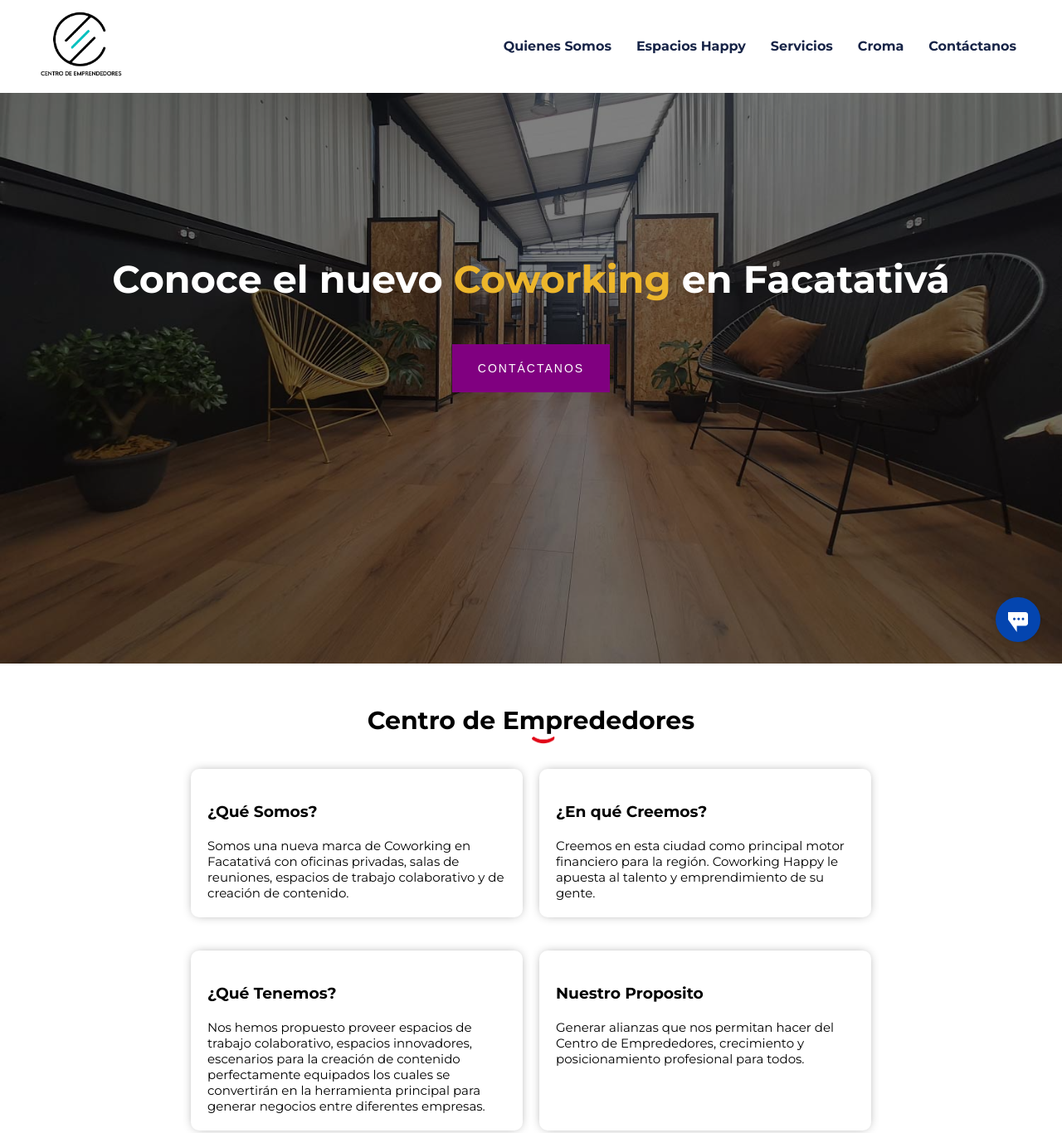
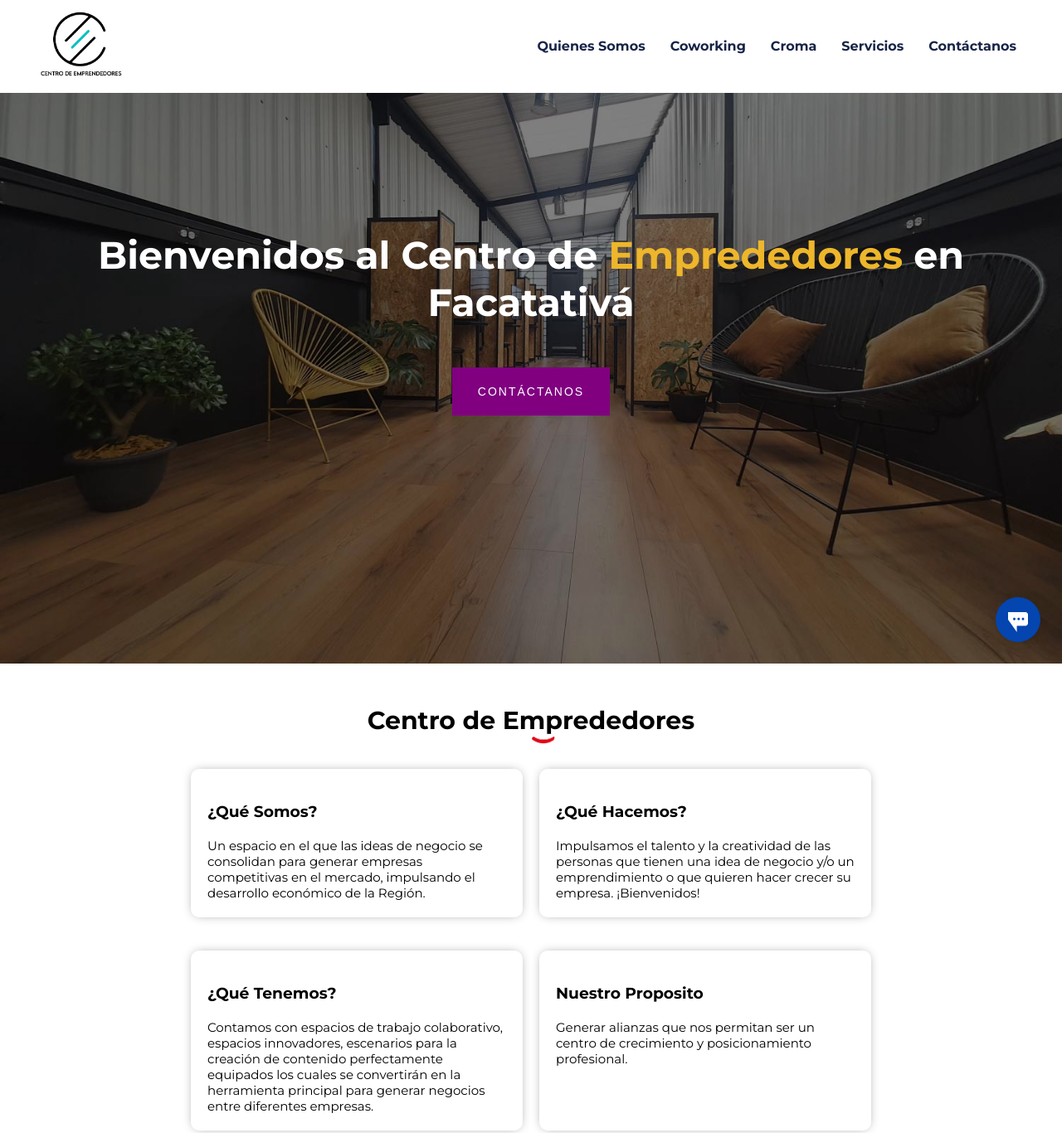
Before and after one commit to Alpacorp/coworkinghappy-page, a plain HTML site: page index.html in a window 1280 px wide. Shown: the top 1366 px of the page at 83% size. Drawn offline with Linux system fonts and the light colour scheme; a script that the page names is missing.

Commit message:
changes info cards

```diff
--- a/index.html
+++ b/index.html
@@ -57,9 +57,9 @@
                 <div class="main no-active">
                     <ul>
                         <li><a href="#somos" class="current">Quienes Somos</a></li>
-                        <li><a href="#espacios">Espacios Happy</a></li>
+                        <li><a href="#espacios">Coworking</a></li>
+                        <li><a href="#croma">Croma</a></li>
                         <li><a href="#servicios">Servicios</a></li>
-                        <li><a href="#croma">Croma</a></li>
                         <li><a href="#contacto">Contáctanos</a></li>
                     </ul>
                 </div>
@@ -67,7 +67,7 @@
         </nav>
         <div class="hero">
             <div class="container">
-                <h1>Conoce el nuevo <span style="color:#EDB62B">Coworking</span> en Facatativá</h1>
+                <h1>Bienvenidos al Centro de <span style="color:#EDB62B">Emprededores</span> en Facatativá</h1>
                 <button onclick="location.href = '#contacto'" class="ripple">Contáctanos<span class="circle"></span>
                 </buton>
             </div>
@@ -79,19 +79,19 @@
             <div class="content">
                 <div class="contentInfo">
                     <h3>¿Qué Somos?</h3>
-                    <p>Somos una nueva marca de Coworking en Facatativá con oficinas privadas, salas de reuniones, espacios de trabajo colaborativo y de creación de contenido.</p>
+                    <p>Un espacio en el que las ideas de negocio se consolidan para generar empresas competitivas en el mercado, impulsando el desarrollo económico de la Región.</p>
                 </div>
                 <div class="contentInfo">
-                    <h3>¿En qué Creemos?</h3>
-                    <p>Creemos en esta ciudad como principal motor financiero para la región. Coworking Happy le apuesta al talento y emprendimiento de su gente.</p>
+                    <h3>¿Qué Hacemos?</h3>
+                    <p>Impulsamos el talento y la creatividad de las personas que tienen una idea de negocio y/o un emprendimiento o que quieren hacer crecer su empresa. ¡Bienvenidos!</p>
                 </div>
                 <div class="contentInfo">
                     <h3>¿Qué Tenemos?</h3>
-                    <p>Nos hemos propuesto proveer espacios de trabajo colaborativo, espacios innovadores, escenarios para la creación de contenido perfectamente equipados los cuales se convertirán en la herramienta principal para generar negocios entre diferentes empresas.</p>
+                    <p>Contamos con espacios de trabajo colaborativo, espacios innovadores, escenarios para la creación de contenido perfectamente equipados los cuales se convertirán en la herramienta principal para generar negocios entre diferentes empresas.</p>
                 </div>
                 <div class="contentInfo">
                     <h3>Nuestro Proposito</h3>
-                    <p>Generar alianzas que nos permitan hacer del Centro de Emprededores, crecimiento y posicionamiento profesional para todos.</p>
+                    <p>Generar alianzas que nos permitan ser un centro de crecimiento y posicionamiento profesional.</p>
                 </div>
             </div>
         </section>
```
